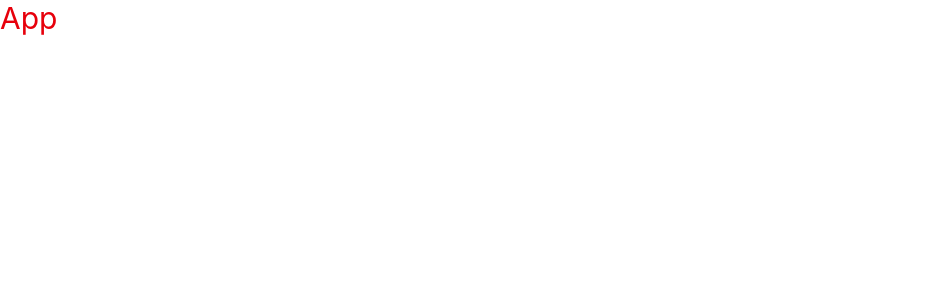
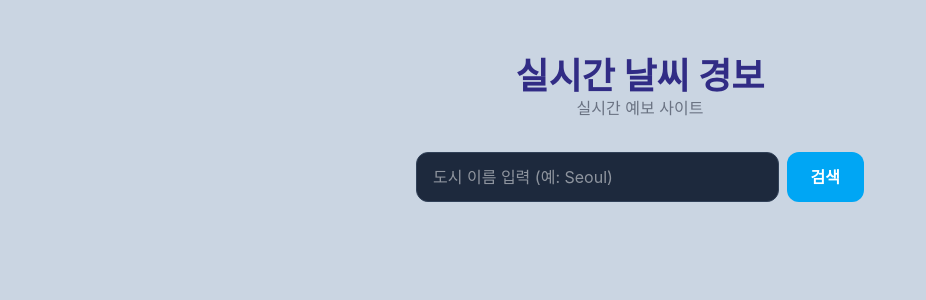
Before and after one commit to Likelion-YeungNam-Univ/14th-fe-assignment-10, a React (Vite) app: page / in a window 1280 px wide. Shown: the top 300 px of the page, without its empty margins (0-926 px from the left). Built offline with nearby package versions, Linux system fonts and the light colour scheme; no server answers.

Commit message:
feat: 실시간 날씨 API 연동

```diff
--- a/src/App.jsx
+++ b/src/App.jsx
@@ -1,7 +1,57 @@
-import React from "react";
+import React, { useState } from "react";
 
-const App = () => {
-  return <div className="text-3xl text-red-600">App</div>;
-};
+import SearchForm from "./components/SearchForm";
+import WeatherCard from "./components/WeatherCard";
+import LoadingMessage from "./components/LoadingMessage";
+
+import { getWeather } from "./api/weatherApi";
+
+function App() {
+  const [city, setCity] = useState("");
+  const [weather, setWeather] = useState(null);
+  const [loading, setLoading] = useState(false);
+  const [error, setError] = useState("");
+
+  const fetchWeather = async (e) => {
+    e.preventDefault();
+
+    if (!city) return;
+
+    setLoading(true);
+    setError("");
+    setWeather(null);
+
+    try {
+      const data = await getWeather(city);
+      setWeather(data);
+    } catch (err) {
+      setError(
+        err.message === "city not found"
+          ? "도시를 찾을 수 없습니다."
+          : err.message,
+      );
+    } finally {
+      setLoading(false);
+    }
+  };
+
+  return (
+    <div className="min-h-screen bg-slate-300 text-white flex flex-col items-center p-6">
+      <header className="text-center my-8">
+        <h1 className="text-4xl font-bold text-indigo-900">실시간 날씨 경보</h1>
+
+        <p className="text-gray-500">실시간 예보 사이트</p>
+      </header>
+
+      <SearchForm city={city} setCity={setCity} onSearch={fetchWeather} />
+
+      {loading && <LoadingMessage />}
+
+      {error && <p className="text-red-500">{error}</p>}
+
+      {weather && <WeatherCard weather={weather} />}
+    </div>
+  );
+}
 
 export default App;
--- /dev/null
+++ b/src/api/weatherApi.js
@@ -0,0 +1,18 @@
+const API_KEY = import.meta.env.VITE_OPENWEATHER_API_KEY;
+
+export const getWeather = async (city) => {
+  const url = `https://api.openweathermap.org/data/2.5/weather?q=${city}&appid=${API_KEY}&units=metric&lang=kr`;
+
+  const response = await fetch(url);
+  const data = await response.json();
+
+  if (!response.ok) {
+    if (data.cod === 401) {
+      throw new Error("API 키가 유효하지 않거나 활성화되지 않았습니다.");
+    }
+
+    throw new Error(data.message || "날씨 정보를 가져오는데 실패했습니다.");
+  }
+
+  return data;
+};
--- /dev/null
+++ b/src/components/LoadingMessage.jsx
@@ -0,0 +1,9 @@
+function LoadingMessage() {
+  return (
+    <p className="text-sky-400 text-lg animate-pulse">
+      날씨 정보를 가져오는 중...
+    </p>
+  );
+}
+
+export default LoadingMessage;
--- /dev/null
+++ b/src/components/SearchForm.jsx
@@ -0,0 +1,22 @@
+function SearchForm({ city, setCity, onSearch }) {
+  return (
+    <form onSubmit={onSearch} className="w-full max-w-md flex gap-2 mb-8">
+      <input
+        type="text"
+        placeholder="도시 이름 입력 (예: Seoul)"
+        value={city}
+        onChange={(e) => setCity(e.target.value)}
+        className="flex-1 px-4 py-3 bg-slate-800 border border-slate-700 rounded-xl text-white"
+      />
+
+      <button
+        type="submit"
+        className="px-6 py-3 bg-sky-500 hover:bg-sky-600 text-white font-bold rounded-xl"
+      >
+        검색
+      </button>
+    </form>
+  );
+}
+
+export default SearchForm;
--- /dev/null
+++ b/src/components/WeatherCard.jsx
@@ -0,0 +1,59 @@
+function WeatherCard({ weather }) {
+  return (
+    <div className="w-full max-w-md bg-slate-800 rounded-2xl p-6 text-center">
+      <h2 className="text-3xl font-bold mb-1">
+        {weather.name}, {weather.sys.country}
+      </h2>
+
+      <p className="text-slate-400">{weather.weather[0].description}</p>
+
+      <img
+        src={`https://openweathermap.org/img/wn/${weather.weather[0].icon}@4x.png`}
+        alt="날씨 아이콘"
+        className="w-32 h-32 mx-auto"
+      />
+
+      <div className="text-6xl font-black text-sky-400 mb-6">
+        {Math.round(weather.main.temp)}°C
+      </div>
+
+      <div className="grid grid-cols-2 gap-3 text-left">
+        <div className="bg-slate-700/30 p-3 rounded-xl">
+          <span className="text-xs text-slate-400 block">체감 온도</span>
+
+          <span className="font-semibold">
+            {Math.round(weather.main.feels_like)}°C
+          </span>
+        </div>
+
+        <div className="bg-slate-700/30 p-3 rounded-xl">
+          <span className="text-xs text-slate-400 block">습도</span>
+
+          <span className="font-semibold">{weather.main.humidity}%</span>
+        </div>
+
+        <div className="bg-slate-700/30 p-3 rounded-xl">
+          <span className="text-xs text-slate-400 block">최고 / 최저</span>
+
+          <span className="text-red-400">
+            {Math.round(weather.main.temp_max)}°
+          </span>
+
+          {" / "}
+
+          <span className="text-sky-400">
+            {Math.round(weather.main.temp_min)}°
+          </span>
+        </div>
+
+        <div className="bg-slate-700/30 p-3 rounded-xl">
+          <span className="text-xs text-slate-400 block">풍속</span>
+
+          <span>{weather.wind.speed} m/s</span>
+        </div>
+      </div>
+    </div>
+  );
+}
+
+export default WeatherCard;
```
Also changed, not shown: 2 other files (tests, documents, lock files or other folders).
